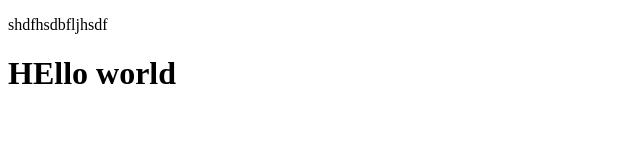
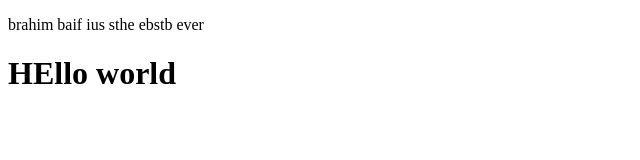
Before and after one commit to thebrahimbaif/hello-world, a plain HTML site: page index.html in a window 1280 px wide. Shown: the whole page, without its empty margins (0-640 px from the left). Drawn offline with Linux system fonts and the light colour scheme.

Commit message:
Update index.html

```diff
--- a/index.html
+++ b/index.html
@@ -4,7 +4,7 @@
 	<title>git</title>
 </head>
 <body>
-	<p>shdfhsdbfljhsdf</p>
+	<p>brahim baif ius sthe ebstb ever</p>
 	<h1>HEllo world</h1>
 </body>
 </html>
```
